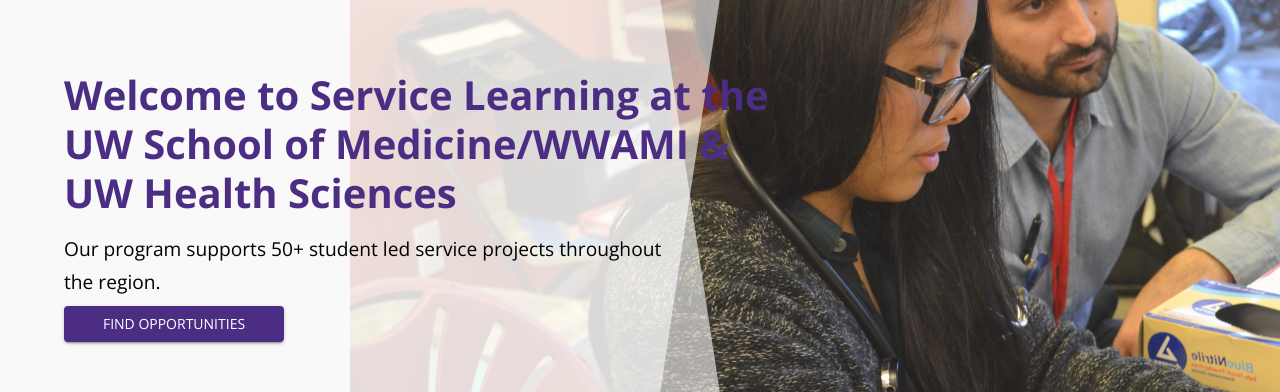
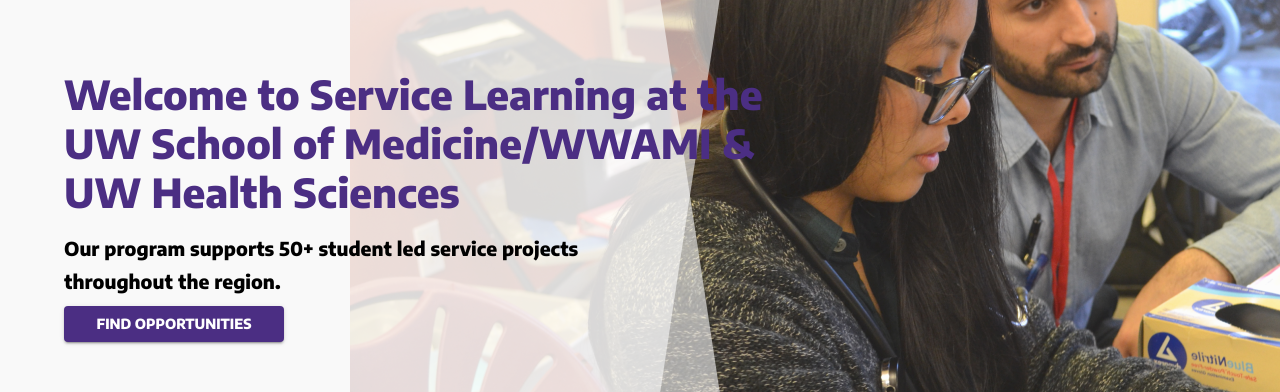
Before and after one commit to slweb-uw/volunteer-site, a Next.js app: page / in a window 1280 px wide. Shown: the part 240-632 px from the top of the page. Built offline with nearby package versions, Linux system fonts and the light colour scheme; no server answers.

Commit message:
font change

```diff
--- a/components/navlink.tsx
+++ b/components/navlink.tsx
@@ -7,7 +7,7 @@ const useStyles = makeStyles({
   active: {
     fontWeight: 600,
     paddingBottom: "4px",
-    borderBottom: "solid white .18em",
+    borderBottom: "solid #b7a57a .18em",
   },
 });
 
--- a/pages/_app.tsx
+++ b/pages/_app.tsx
@@ -20,7 +20,7 @@ const theme = {
     },
   },
   typography: {
-    fontFamily: '"Open Sans", sans-serif',
+    fontFamily: '"Encode Sans", sans-serif',
   },
   palette: {
     background: {
@@ -46,7 +46,7 @@ function MyApp({ Component, pageProps }: AppProps) {
     <div>
       <link
         rel="stylesheet"
-        href="https://fonts.googleapis.com/css2?family=Open+Sans:ital,wght@0,300;0,400;0,600;0,700;0,800;1,300;1,400;1,600;1,700;1,800&display=swap"
+        href='https://fonts.googleapis.com/css2?family=Encode+Sans:wght@800&display=swap'
       />
       <title>UW Medicine Service Learning Volunteer Catalog</title>
       <SnackbarProvider maxSnack={3}>
```
